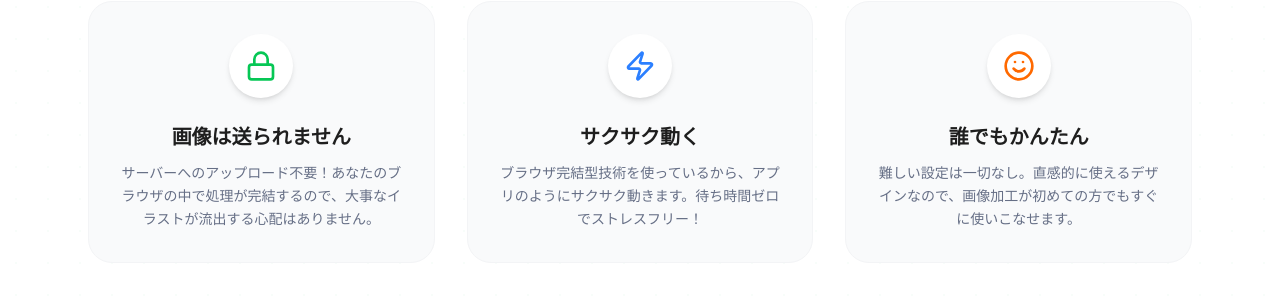
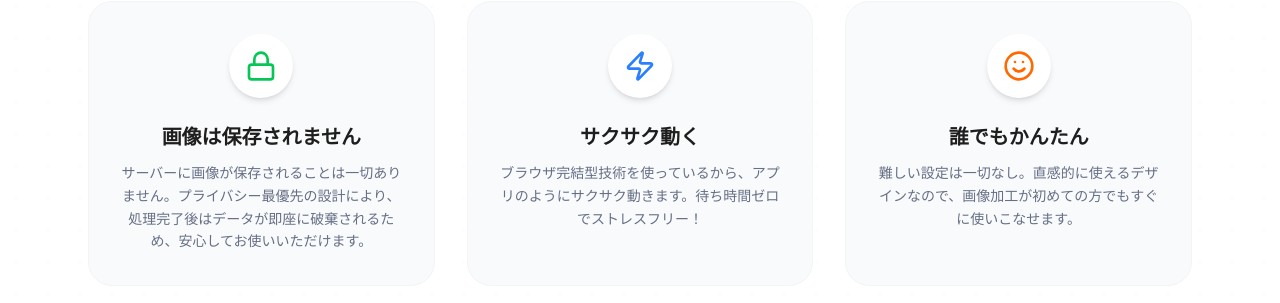
Before and after one commit to Lchiki-nl/Stamp-Image-Tools, a Next.js app: page / in a window 1280 px wide. Shown: the part 1660-1963 px from the top of the page. Built offline with nearby package versions, Linux system fonts and the light colour scheme; no server answers.

Commit message:
feat：サーバでの画像取扱における表現の修正

```diff
--- a/src/app/faq/page.tsx
+++ b/src/app/faq/page.tsx
@@ -90,6 +90,15 @@ export default function FAQPage() {
                     どうしても消えない細かい部分は、ブラシサイズの小さい消しゴムで仕上げるのがおすすめです。
                   </p>
                 </div>
+              </Accordion>
+
+              <Accordion title="アップロードした画像が流出したり、保存されたりしませんか？">
+                <p className="text-sm leading-relaxed text-gray-600">
+                  いいえ、<strong>画像が保存されることはありません。</strong>
+                  <br className="mb-2"/>
+                  すべての処理は一時的なものであり、加工完了後にデータは即座に・完全に削除されます。
+                  当サービスのサーバーに画像が残ることは一切ありませんので、安心してご利用ください。
+                </p>
               </Accordion>
             </div>
           </section>
--- a/src/app/privacy/page.tsx
+++ b/src/app/privacy/page.tsx
@@ -25,7 +25,7 @@ export default function PrivacyPage() {
           <section>
             <h2 className="text-xl font-bold mb-4 border-b border-gray-100 pb-2">1. 個人情報の収集について</h2>
             <p className="mb-4">
-              基本機能（画像加工など）の利用において、アップロードされた画像データはユーザーのブラウザ内でのみ処理され、サーバーに保存されることはありません。
+              画像データによる加工処理において、当サービスのサーバーに画像データが保存されることは一切ありません。高精度AI機能など一部の処理環境においても、データは処理直後に即座に破棄され、保持されることはありません。
             </p>
             <p className="mb-2 font-bold text-text-sub">有料プラン（VIPプラン）ご利用時：</p>
             <ul className="list-disc list-inside space-y-2 ml-4 mb-4 text-text-sub">
--- a/src/app/terms/page.tsx
+++ b/src/app/terms/page.tsx
@@ -54,7 +54,7 @@ export default function TermsPage() {
             <h2 className="text-xl font-bold mb-4 border-b border-gray-100 pb-2">4. 著作権</h2>
             <p>
               ユーザーが加工した画像の著作権は、ユーザー自身または元の権利者に帰属します。
-              本サービスが、加工された画像に関する著作権を取得することはありません。
+              本サービスが、加工された画像に関する著作権を取得することはなく、また<strong>加工のために送信された画像データをサーバー等に保存・保持することも一切ありません。</strong>
             </p>
           </section>
 
--- a/src/components/landing/AdvantagesSection.tsx
+++ b/src/components/landing/AdvantagesSection.tsx
@@ -21,8 +21,8 @@ export function AdvantagesSection() {
           {[
             {
               icon: Lock,
-              title: "画像は送られません",
-              description: "サーバーへのアップロード不要！あなたのブラウザの中で処理が完結するので、大事なイラストが流出する心配はありません。",
+              title: "画像は保存されません",
+              description: "サーバーに画像が保存されることは一切ありません。プライバシー最優先の設計により、処理完了後はデータが即座に破棄されるため、安心してお使いいただけます。",
               color: "text-primary",
             },
             {
```
